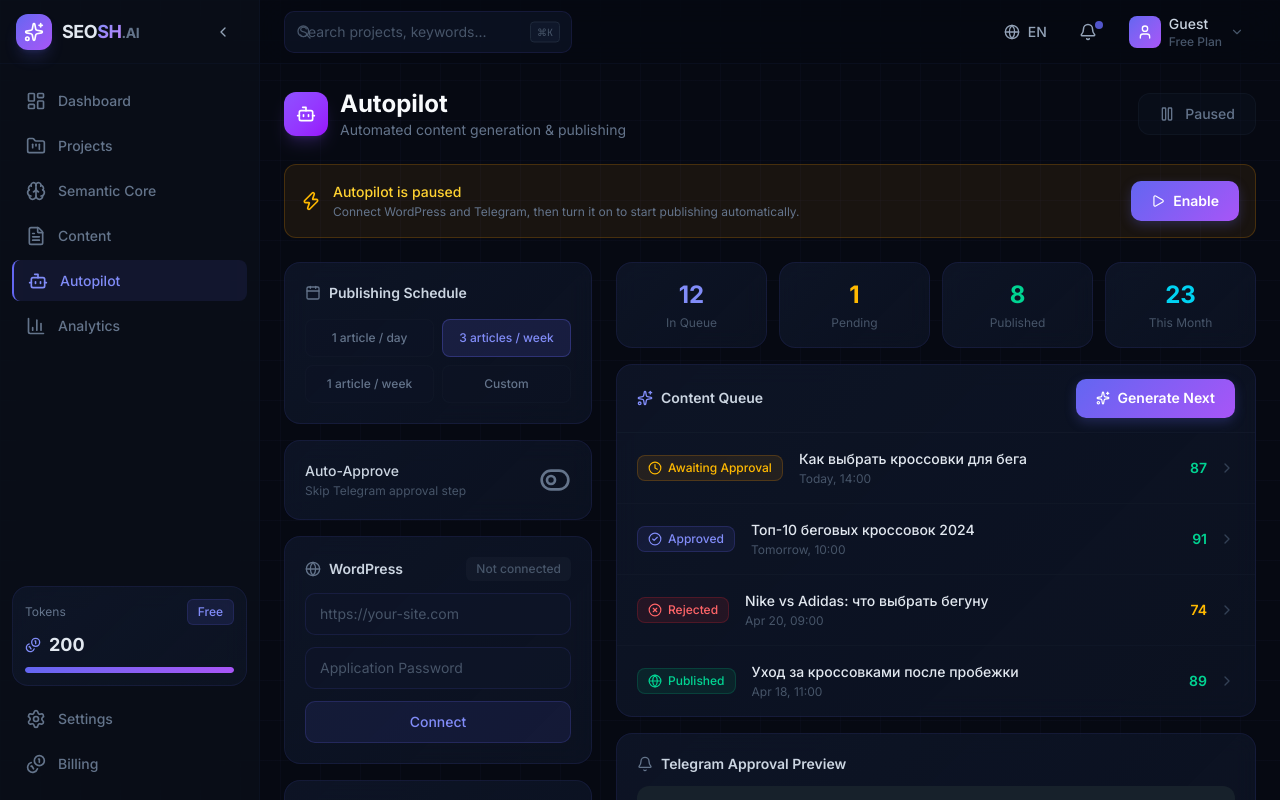
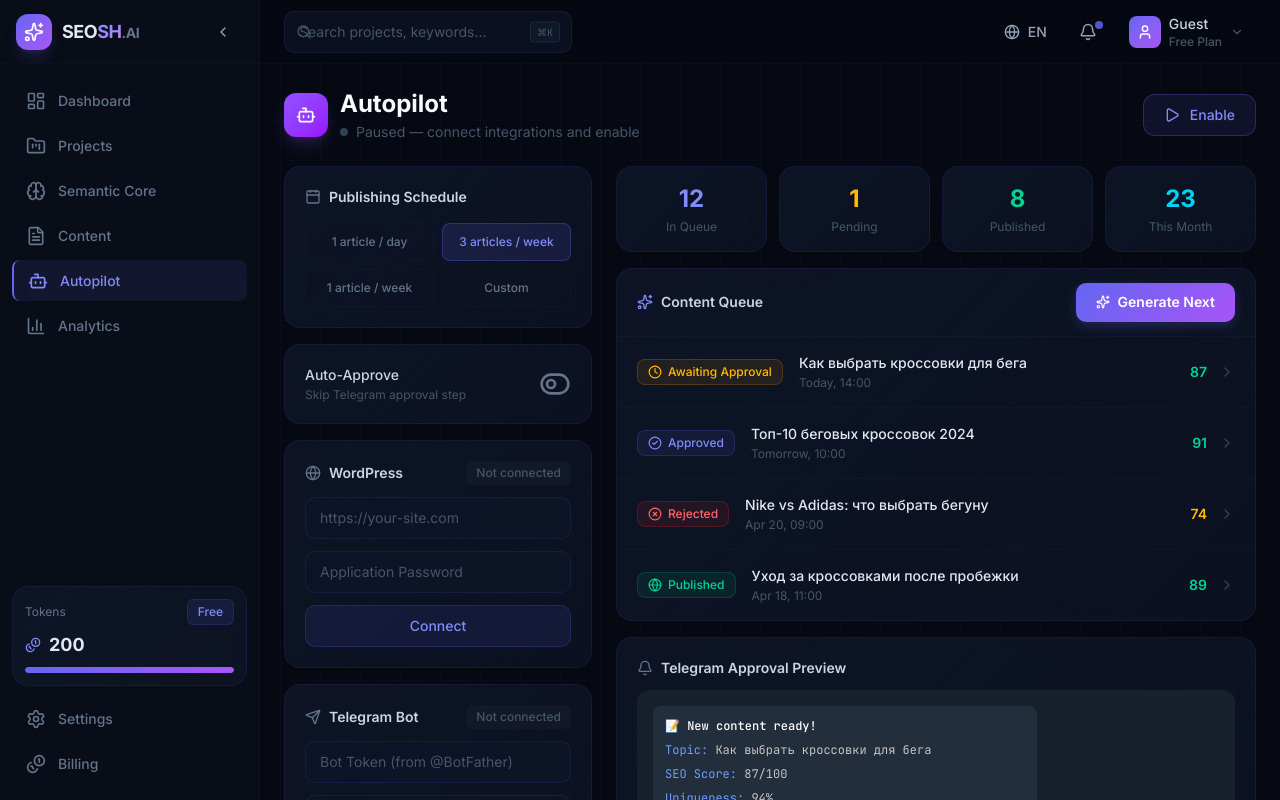
Before and after one commit to f0q/SEOSH_AI, a Next.js app in the folder apps/web/: page /autopilot in a window 1280 px wide. Shown: the top 800 px of the page. Built offline with nearby package versions, Linux system fonts and the light colour scheme.

Commit message:
fix(autopilot): remove layout-shifting banner, inline status dot in header, fix Play/Pause icon swap

```diff
--- a/apps/web/src/app/autopilot/page.tsx
+++ b/apps/web/src/app/autopilot/page.tsx
@@ -3,11 +3,12 @@
 import { useState } from "react";
 import DashboardLayout from "@/components/layout/DashboardLayout";
 import {
-  Bot, Send, Clock, Settings2, Zap, Globe,
+  Bot, Send, Globe,
   Calendar, CheckCircle2, XCircle, Edit3,
   ToggleLeft, ToggleRight, Sparkles, Bell,
-  Play, Pause, ChevronRight,
+  Play, Pause, ChevronRight, Clock,
 } from "lucide-react";
+
 
 const SCHEDULE_OPTIONS = [
   { label: "1 article / day",   value: "1d" },
@@ -48,12 +49,25 @@ export default function AutopilotPage() {
         {/* Header */}
         <div className="flex items-center justify-between">
           <div className="flex items-center gap-3">
-            <div className="w-11 h-11 rounded-xl bg-gradient-to-br from-violet-500 to-purple-600 flex items-center justify-center shadow-lg shadow-violet-500/20">
+            <div className={`w-11 h-11 rounded-xl flex items-center justify-center shadow-lg transition-all ${
+              enabled
+                ? "bg-gradient-to-br from-emerald-500 to-teal-600 shadow-emerald-500/20"
+                : "bg-gradient-to-br from-violet-500 to-purple-600 shadow-violet-500/20"
+            }`}>
               <Bot className="w-5 h-5 text-white" />
             </div>
             <div>
               <h1 className="text-2xl font-bold text-surface-50">Autopilot</h1>
-              <p className="text-sm text-surface-400">Automated content generation & publishing</p>
+              <div className="flex items-center gap-2 mt-0.5">
+                <span className={`inline-block w-2 h-2 rounded-full ${
+                  enabled ? "bg-emerald-400 shadow-[0_0_6px_rgba(52,211,153,0.6)]" : "bg-surface-600"
+                }`} />
+                <p className={`text-sm ${
+                  enabled ? "text-emerald-400" : "text-surface-500"
+                }`}>
+                  {enabled ? "Running — publishing automatically" : "Paused — connect integrations and enable"}
+                </p>
+              </div>
             </div>
           </div>
 
@@ -62,28 +76,15 @@ export default function AutopilotPage() {
             onClick={() => setEnabled(e => !e)}
             className={`flex items-center gap-2.5 px-5 py-2.5 rounded-xl border font-medium text-sm transition-all ${
               enabled
-                ? "bg-emerald-500/10 border-emerald-500/30 text-emerald-400"
-                : "bg-surface-800/30 border-surface-700/30 text-surface-400"
+                ? "bg-emerald-500/10 border-emerald-500/30 text-emerald-400 hover:bg-red-500/8 hover:border-red-500/20 hover:text-red-400"
+                : "bg-brand-500/10 border-brand-500/30 text-brand-400 hover:bg-brand-500/15"
             }`}
           >
-            {enabled ? <Play className="w-4 h-4" /> : <Pause className="w-4 h-4" />}
-            {enabled ? "Running" : "Paused"}
+            {enabled ? <Pause className="w-4 h-4" /> : <Play className="w-4 h-4" />}
+            {enabled ? "Running" : "Enable"}
           </button>
         </div>
 
-        {/* Status banner */}
-        {!enabled && (
-          <div className="p-4 rounded-xl bg-amber-500/8 border border-amber-500/20 flex items-center gap-3 animate-fade-in">
-            <Zap className="w-5 h-5 text-amber-400 flex-shrink-0" />
-            <div>
-              <p className="text-sm font-medium text-amber-300">Autopilot is paused</p>
-              <p className="text-xs text-surface-400 mt-0.5">Connect WordPress and Telegram, then turn it on to start publishing automatically.</p>
-            </div>
-            <button onClick={() => setEnabled(true)} className="ml-auto btn-primary text-sm gap-1.5 flex-shrink-0">
-              <Play className="w-3.5 h-3.5" /> Enable
-            </button>
-          </div>
-        )}
 
         <div className="grid grid-cols-1 lg:grid-cols-3 gap-6">
 
```
